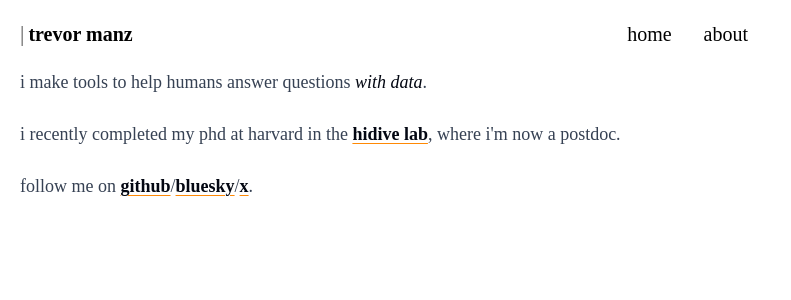
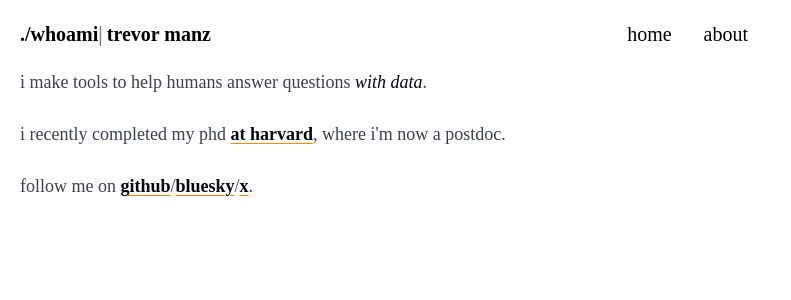
Before and after one commit to manzt/trevorma.nz, a SvelteKit app: page / in a window 1280 px wide. Shown: the top 300 px of the page, without its empty margins (0-791 px from the left). Built offline with nearby package versions, Linux system fonts and the light colour scheme.

Commit message:
tighten up title

```diff
--- a/src/routes/+page.svelte
+++ b/src/routes/+page.svelte
@@ -14,9 +14,9 @@
 	</p>
 
 	<p>
-		i recently completed my phd at harvard in the <a
+		i recently completed my phd <a
 			target="_blank"
-			href="https://hidivelab.org">hidive lab</a
+			href="https://hidivelab.org">at harvard</a
 		>, where i'm now a postdoc.
 	</p>
 
```
